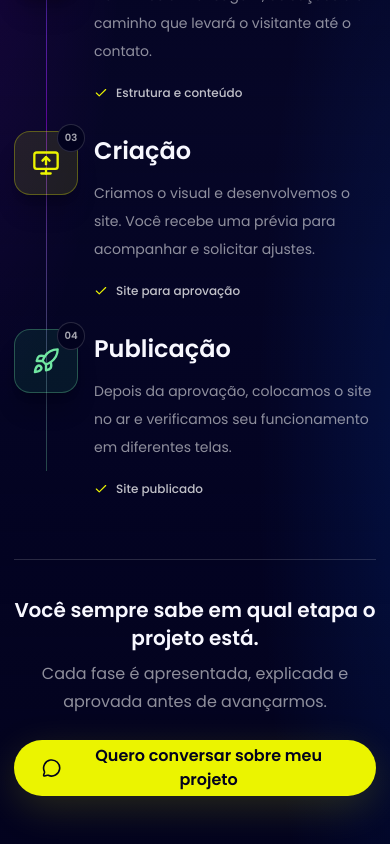
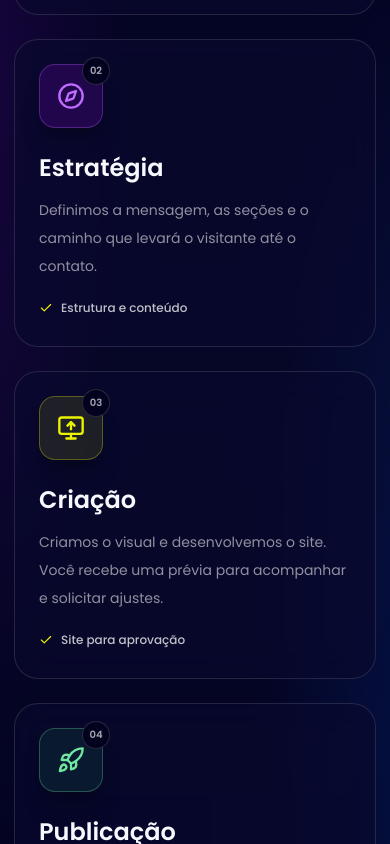
Before and after one commit to gabrielwanzeller/krakesystem, a Next.js app in the folder projetos/krake-digital/site/: page / in a window 390 px wide. Shown: the part 9220-10064 px from the top of the page. Built offline with nearby package versions, Linux system fonts and the light colour scheme.

Commit message:
Reorganiza cards do processo

```diff
--- a/projetos/krake-digital/site/src/app/page.tsx
+++ b/projetos/krake-digital/site/src/app/page.tsx
@@ -422,15 +422,15 @@ export default function Home() {
           </div>
 
           <div className="relative mt-16">
-            <div className="absolute bottom-8 left-8 top-8 w-px bg-gradient-to-b from-[#005CFF]/60 via-[#A700FF]/50 to-[#70e6a1]/30 lg:bottom-auto lg:left-[12.5%] lg:right-[12.5%] lg:top-12 lg:h-px lg:w-auto lg:bg-gradient-to-r" aria-hidden="true" />
+            <div className="absolute left-[12.5%] right-[12.5%] top-12 hidden h-px bg-gradient-to-r from-[#005CFF]/60 via-[#A700FF]/50 to-[#70e6a1]/30 lg:block" aria-hidden="true" />
             <div className="relative grid gap-6 lg:grid-cols-4">
               {process.map(({ number, title, text, delivery, icon: Icon, iconClass }) => (
-                <article key={number} className="relative grid grid-cols-[64px_1fr] gap-4 lg:block">
-                  <div className={cn("relative z-10 flex size-16 items-center justify-center rounded-2xl border shadow-xl shadow-black/20 lg:mx-auto lg:size-24 lg:rounded-3xl", iconClass)}>
-                    <Icon aria-hidden="true" size={28} className="lg:size-9" />
+                <article key={number} className="glass relative rounded-3xl p-6 lg:p-7">
+                  <div className={cn("relative z-10 flex size-16 items-center justify-center rounded-2xl border shadow-xl shadow-black/20 lg:size-20 lg:rounded-[22px]", iconClass)}>
+                    <Icon aria-hidden="true" size={28} className="lg:size-8" />
                     <span className="absolute -right-2 -top-2 flex size-7 items-center justify-center rounded-full border border-white/15 bg-[#02021E] text-[10px] font-semibold text-white/65 lg:size-8 lg:text-xs">{number}</span>
                   </div>
-                  <div className="pt-1 lg:mt-8 lg:px-3 lg:pt-0 lg:text-center">
+                  <div className="mt-6">
                     <h3 className="text-2xl font-semibold">{title}</h3>
                     <p className="mt-3 text-sm leading-7 text-white/55">{text}</p>
                     <div className="mt-5 inline-flex items-center gap-2 text-xs font-medium text-white/75">
@@ -443,7 +443,7 @@ export default function Home() {
             </div>
           </div>
 
-          <div className="mt-14 flex flex-col items-center justify-between gap-6 border-t border-white/15 pt-9 text-center lg:flex-row lg:text-left">
+          <div className="mt-12 flex flex-col items-center justify-between gap-6 text-center lg:flex-row lg:text-left">
             <div className="max-w-3xl">
               <h3 className="text-xl font-semibold">Você sempre sabe em qual etapa o projeto está.</h3>
               <p className="mt-2 leading-7 text-white/55">Cada fase é apresentada, explicada e aprovada antes de avançarmos.</p>
```
